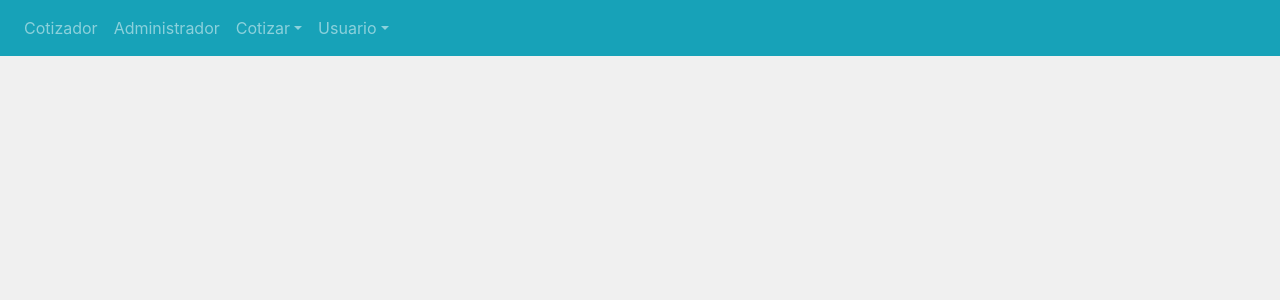
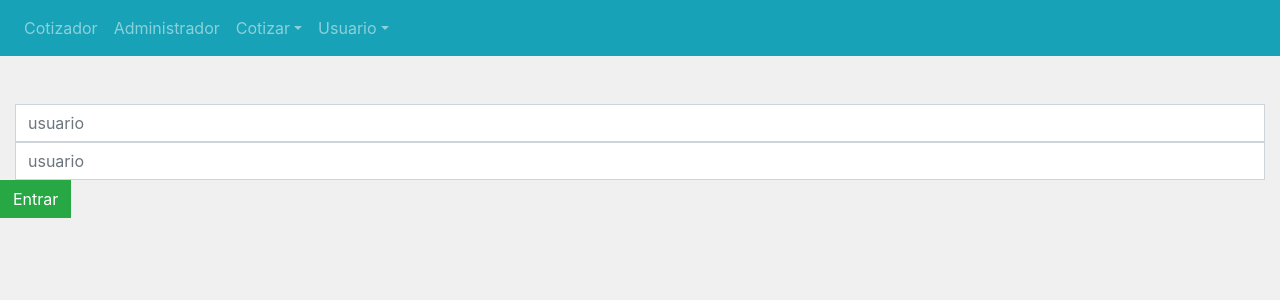
Before and after one commit to h3dx0/coticonstruct-front, a Nuxt app: page /login in a window 1280 px wide. Shown: the top 300 px of the page. Built offline with nearby package versions, Linux system fonts and the light colour scheme.

Commit message:
setup axios and login view

```diff
--- a/nuxt.config.js
+++ b/nuxt.config.js
@@ -4,7 +4,7 @@ export default {
 
   // Target: https://go.nuxtjs.dev/config-target
   target: 'static',
-
+  loading: true,
   // Global page headers: https://go.nuxtjs.dev/config-head
   head: {
     title: 'coti-construct-front',
@@ -51,7 +51,11 @@ export default {
     bootstrapVueCSS: false // Or `bvCSS: false`
   },
   // Axios module configuration: https://go.nuxtjs.dev/config-axios
-  axios: {},
+  axios: {
+    baseURL: 'https://secure-fjord-18067.herokuapp.com',
+    browserBaseURL: 'https://secure-fjord-18067.herokuapp.com',
+    progress: true
+  },
 
   // PWA module configuration: https://go.nuxtjs.dev/pwa
   pwa: {
--- /dev/null
+++ b/pages/login.vue
@@ -0,0 +1,42 @@
+<template>
+  <div>
+    <div class="row mt-5">
+      <div class="col-12">
+        <b-input type="text" placeholder="usuario" v-model="username"></b-input>
+      </div>
+      <div class="col-12">
+        <b-input
+          type="password"
+          placeholder="usuario"
+          v-model="password"
+        ></b-input>
+      </div>
+      <b-button variant="success" @click="onLogin()">Entrar</b-button>
+    </div>
+  </div>
+</template>
+
+<script>
+export default {
+  data() {
+    return {
+      username: null,
+      password: null,
+    };
+  },
+  methods: {
+    async onLogin() {
+      const data = {
+        username: this.username,
+        password: this.password,
+      };
+      const response = await this.$axios.$post("/api-token-auth/", data);
+      console.log("Login", response);
+      this.$axios.setToken(response.token, "Bearer");
+    },
+  },
+};
+</script>
+
+<style>
+</style>
```
